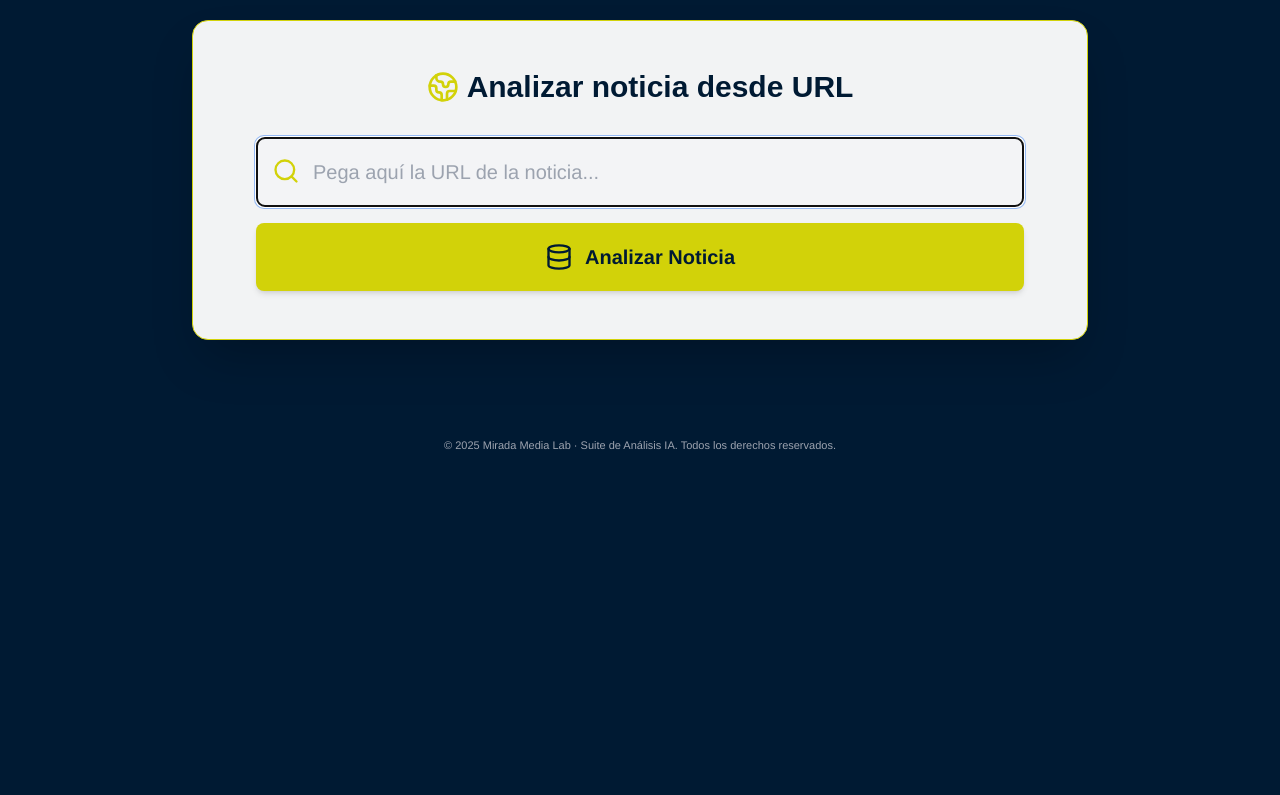
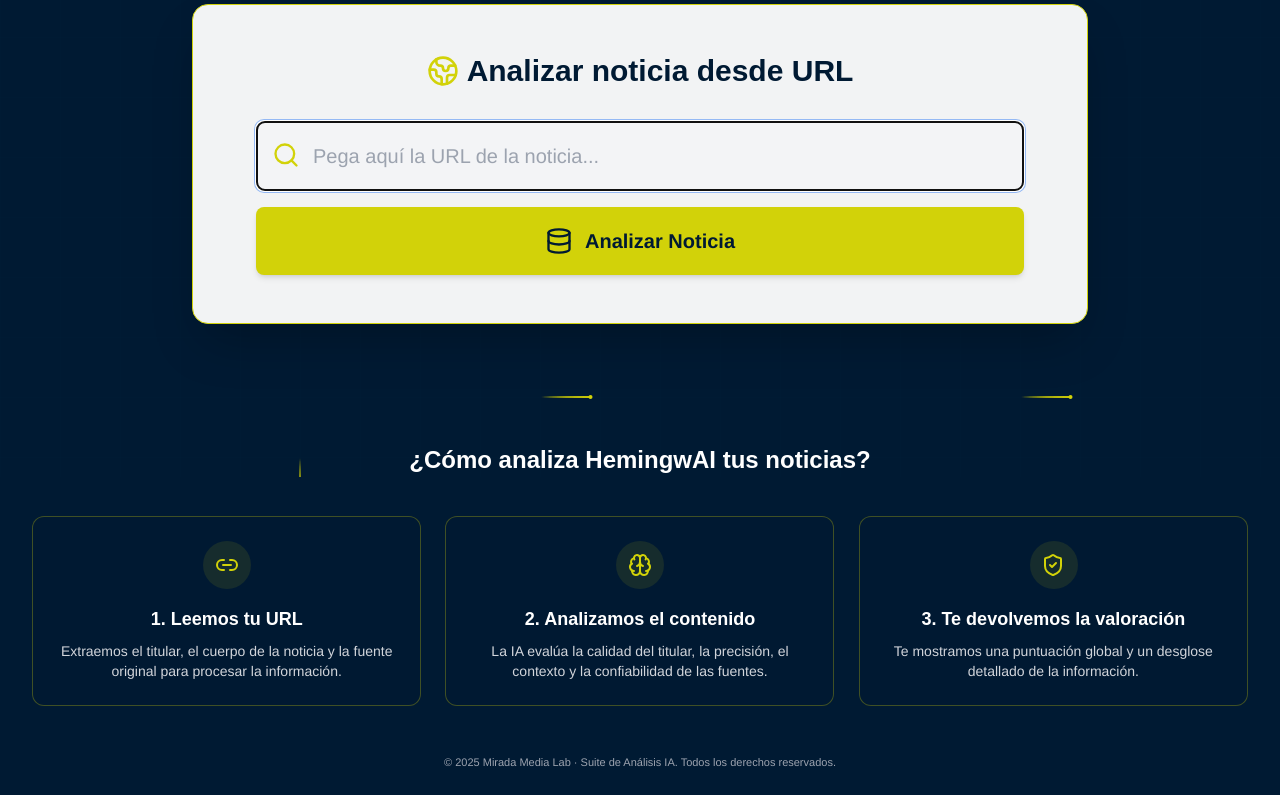
Before and after one commit to AdeSantosSierra/hemingwai, a React (Vite) app in the folder frontend/: page / in a window 1280 px wide. Shown: the part 323-1118 px from the top of the page. Before the commit the page ends 800 px from the top, so only its background shows below. Built offline with nearby package versions, Linux system fonts and the light colour scheme; a web font is replaced by a local one.

Commit message:
añado partículas al fondpo de la web y componentes más dinámicos

```diff
--- a/frontend/src/App.jsx
+++ b/frontend/src/App.jsx
@@ -11,7 +11,10 @@
   Newspaper,
   Loader,
   Database,
-  Code
+  Code,
+  Link2,
+  Brain,
+  ShieldCheck
 } from 'lucide-react';
 import { Toaster, toast } from 'sonner';
 import { motion, AnimatePresence } from 'framer-motion';
@@ -21,6 +24,7 @@
 import HistoryPanel from './components/HistoryPanel';
 import GlitchTitle from './components/GlitchTitle';
 import RevealOnScroll from './components/RevealOnScroll';
+import BackgroundParticles from './components/BackgroundParticles';
 
 /*
    App principal
@@ -174,7 +178,10 @@
   };
 
   return (
-    <div className="min-h-screen flex flex-col bg-[#001a33] text-gray-100 font-sans overflow-x-hidden">
+    <div className="min-h-screen flex flex-col bg-animated text-gray-100 font-sans overflow-x-hidden">
+      {/* Capa de Partículas (Z-Index 1, entre Grid y Contenido) */}
+      <BackgroundParticles />
+
       <Toaster position="top-center" richColors />
 
       {/* Barra superior */}
@@ -353,6 +360,56 @@
           )}
         </AnimatePresence>
 
+        {/* Sección: ¿Cómo analiza HemingwAI tus noticias? */}
+        <section className="w-full mt-10 mb-12">
+          <RevealOnScroll>
+            <h2 className="text-xl sm:text-2xl font-semibold text-center mb-10 text-white font-heading">
+              ¿Cómo analiza HemingwAI tus noticias?
+            </h2>
+          </RevealOnScroll>
+
+          <div className="grid gap-6 md:grid-cols-3">
+            {/* Card 1 */}
+            <RevealOnScroll delay={0} className="h-full">
+              <div className="bg-[#001a33]/60 backdrop-blur border border-lima/30 rounded-xl p-6 hover:border-lima transition-colors h-full flex flex-col items-center text-center group">
+                <div className="w-12 h-12 rounded-full bg-lima/10 flex items-center justify-center mb-4 group-hover:bg-lima/20 transition-colors">
+                  <Link2 className="w-6 h-6 text-lima" />
+                </div>
+                <h3 className="text-lg font-bold text-white mb-2">1. Leemos tu URL</h3>
+                <p className="text-sm text-gray-300">
+                  Extraemos el titular, el cuerpo de la noticia y la fuente original para procesar la información.
+                </p>
+              </div>
+            </RevealOnScroll>
+
+            {/* Card 2 */}
+            <RevealOnScroll delay={100} className="h-full">
+              <div className="bg-[#001a33]/60 backdrop-blur border border-lima/30 rounded-xl p-6 hover:border-lima transition-colors h-full flex flex-col items-center text-center group">
+                 <div className="w-12 h-12 rounded-full bg-lima/10 flex items-center justify-center mb-4 group-hover:bg-lima/20 transition-colors">
+                  <Brain className="w-6 h-6 text-lima" />
+                </div>
+                <h3 className="text-lg font-bold text-white mb-2">2. Analizamos el contenido</h3>
+                <p className="text-sm text-gray-300">
+                  La IA evalúa la calidad del titular, la precisión, el contexto y la confiabilidad de las fuentes.
+                </p>
+              </div>
+            </RevealOnScroll>
+
+            {/* Card 3 */}
+            <RevealOnScroll delay={200} className="h-full">
+              <div className="bg-[#001a33]/60 backdrop-blur border border-lima/30 rounded-xl p-6 hover:border-lima transition-colors h-full flex flex-col items-center text-center group">
+                 <div className="w-12 h-12 rounded-full bg-lima/10 flex items-center justify-center mb-4 group-hover:bg-lima/20 transition-colors">
+                  <ShieldCheck className="w-6 h-6 text-lima" />
+                </div>
+                <h3 className="text-lg font-bold text-white mb-2">3. Te devolvemos la valoración</h3>
+                <p className="text-sm text-gray-300">
+                  Te mostramos una puntuación global y un desglose detallado de la información.
+                </p>
+              </div>
+            </RevealOnScroll>
+          </div>
+        </section>
+
         {/* Footer */}
         <footer className={`mt-auto mb-6 w-full ${isIdle ? '' : ''}`}>
           <div className="max-w-3xl mx-auto">
--- /dev/null
+++ b/frontend/src/components/BackgroundParticles.jsx
@@ -0,0 +1,160 @@
+import React, { useEffect, useRef } from 'react';
+
+const BackgroundParticles = () => {
+  const canvasRef = useRef(null);
+
+  useEffect(() => {
+    const canvas = canvasRef.current;
+    if (!canvas) return;
+
+    const ctx = canvas.getContext('2d');
+    let animationFrameId;
+    let particles = [];
+
+    // Configuración
+    const GRID_SIZE = 60; // Debe coincidir con el background-size del CSS
+    const PARTICLE_COUNT = 5; // Cantidad de partículas
+    const PARTICLE_COLOR = '#d2d209'; // Lima
+    const SPEED = 0.5; // Velocidad de movimiento
+    const TRAIL_LENGTH = 100; // Longitud de la estela
+
+    // Ajustar tamaño del canvas
+    const resizeCanvas = () => {
+      canvas.width = window.innerWidth;
+      canvas.height = window.innerHeight;
+    };
+
+    window.addEventListener('resize', resizeCanvas);
+    resizeCanvas();
+
+    // Clase Partícula
+    class Particle {
+      constructor() {
+        this.reset();
+        // Iniciar en una posición aleatoria ya avanzada para no verlas nacer todas juntas
+        this.trail = [];
+      }
+
+      reset() {
+        // Alinear a la rejilla
+        const cols = Math.ceil(canvas.width / GRID_SIZE);
+        const rows = Math.ceil(canvas.height / GRID_SIZE);
+
+        this.x = Math.floor(Math.random() * cols) * GRID_SIZE;
+        this.y = Math.floor(Math.random() * rows) * GRID_SIZE;
+
+        // Decidir dirección (Horizontal o Vertical)
+        if (Math.random() > 0.5) {
+          this.vx = Math.random() > 0.5 ? SPEED : -SPEED;
+          this.vy = 0;
+        } else {
+          this.vx = 0;
+          this.vy = Math.random() > 0.5 ? SPEED : -SPEED;
+        }
+
+        this.trail = [];
+        this.life = 1.0;
+      }
+
+      update() {
+        // Guardar posición actual para la estela
+        this.trail.push({ x: this.x, y: this.y });
+        if (this.trail.length > TRAIL_LENGTH) {
+          this.trail.shift();
+        }
+
+        // Mover
+        this.x += this.vx;
+        this.y += this.vy;
+
+        // Reset si sale de la pantalla
+        if (
+          this.x < -GRID_SIZE ||
+          this.x > canvas.width + GRID_SIZE ||
+          this.y < -GRID_SIZE ||
+          this.y > canvas.height + GRID_SIZE
+        ) {
+          this.reset();
+        }
+
+        // Opcional: Cambio de dirección aleatorio en intersecciones
+        // Verificar si estamos exactamente en una intersección
+        if (this.x % GRID_SIZE === 0 && this.y % GRID_SIZE === 0) {
+           if (Math.random() < 0.2) { // 20% de probabilidad de girar
+             if (this.vx !== 0) {
+               // Venía horizontal, cambiar a vertical
+               this.vx = 0;
+               this.vy = Math.random() > 0.5 ? SPEED : -SPEED;
+             } else {
+               // Venía vertical, cambiar a horizontal
+               this.vy = 0;
+               this.vx = Math.random() > 0.5 ? SPEED : -SPEED;
+             }
+           }
+        }
+      }
+
+      draw(ctx) {
+        if (this.trail.length < 2) return;
+
+        ctx.beginPath();
+        // Dibujar la estela
+        for (let i = 0; i < this.trail.length - 1; i++) {
+          const point = this.trail[i];
+          const nextPoint = this.trail[i + 1];
+
+          // Opacidad basada en qué tan antiguo es el punto en la estela
+          const alpha = (i / this.trail.length) * 0.6; // Max opacidad 0.6
+
+          ctx.beginPath();
+          ctx.moveTo(point.x, point.y);
+          ctx.lineTo(nextPoint.x, nextPoint.y);
+          ctx.strokeStyle = `rgba(210, 210, 9, ${alpha})`; // #d2d209 en RGB
+          ctx.lineWidth = 2;
+          ctx.lineCap = 'round';
+          ctx.stroke();
+        }
+
+        // Dibujar la cabeza (punto brillante)
+        ctx.fillStyle = PARTICLE_COLOR;
+        ctx.beginPath();
+        ctx.arc(this.x, this.y, 2, 0, Math.PI * 2);
+        ctx.fill();
+      }
+    }
+
+    // Inicializar partículas
+    for (let i = 0; i < PARTICLE_COUNT; i++) {
+      particles.push(new Particle());
+    }
+
+    // Loop de animación
+    const render = () => {
+      ctx.clearRect(0, 0, canvas.width, canvas.height);
+
+      particles.forEach((p) => {
+        p.update();
+        p.draw(ctx);
+      });
+
+      animationFrameId = requestAnimationFrame(render);
+    };
+
+    render();
+
+    return () => {
+      window.removeEventListener('resize', resizeCanvas);
+      cancelAnimationFrame(animationFrameId);
+    };
+  }, []);
+
+  return (
+    <canvas
+      ref={canvasRef}
+      className="fixed inset-0 pointer-events-none z-[1]"
+      style={{ width: '100%', height: '100%' }}
+    />
+  );
+};
+
+export default BackgroundParticles;
--- a/frontend/src/index.css
+++ b/frontend/src/index.css
@@ -128,3 +128,49 @@
      transform: skew(0.2deg);
    }
  }
+
+/* --- NUEVO: Fondo estático y grid para partículas --- */
+
+.bg-animated {
+  position: relative;
+  min-height: 100vh;
+  background-color: #001a33; /* Azul corporativo base */
+  overflow-x: hidden;
+  /* El canvas de partículas se encargará del movimiento */
+  isolation: isolate;
+}
+
+/* Grid overlay estático - Z-index 0 */
+.bg-animated::before {
+  content: "";
+  position: fixed;
+  inset: 0;
+  pointer-events: none;
+  background-image:
+    linear-gradient(to right, rgba(255,255,255,0.03) 1px, transparent 1px),
+    linear-gradient(to bottom, rgba(255,255,255,0.03) 1px, transparent 1px);
+  background-size: 60px 60px; /* Debe coincidir con GRID_SIZE en BackgroundParticles.jsx */
+  opacity: 0.6;
+  mix-blend-mode: soft-light;
+  z-index: 0;
+}
+
+/*
+   Asegurar que el contenido principal (header, main, footer)
+   esté por encima de las partículas (que tendrán z-index 1)
+
+   Usamos selectores específicos para no afectar al canvas u otros elementos
+*/
+.bg-animated > header,
+.bg-animated > main,
+.bg-animated > footer {
+  position: relative;
+  z-index: 2; /* Contenido encima de todo (Grid=0, Particles=1, Content=2) */
+}
+
+/* Ajuste específico para el toast de Sonner para que siempre esté encima de todo */
+[data-sonner-toaster] {
+  position: fixed !important;
+  z-index: 9999 !important;
+  pointer-events: auto;
+}
```
Also changed, not shown: frontend/src/components/ResultadoBusqueda.jsx (+12 -0 lines), frontend/src/assets/logo2.png.
